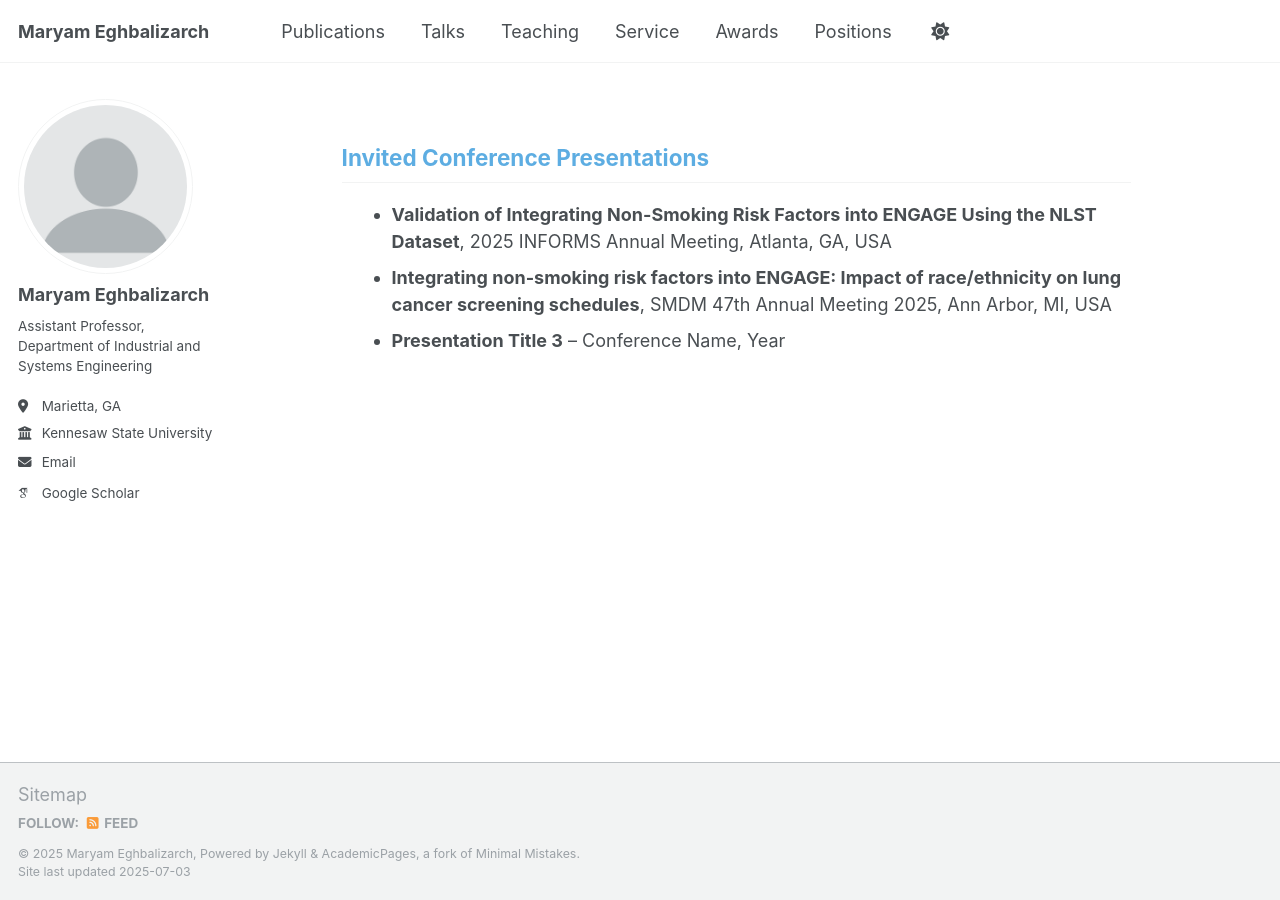
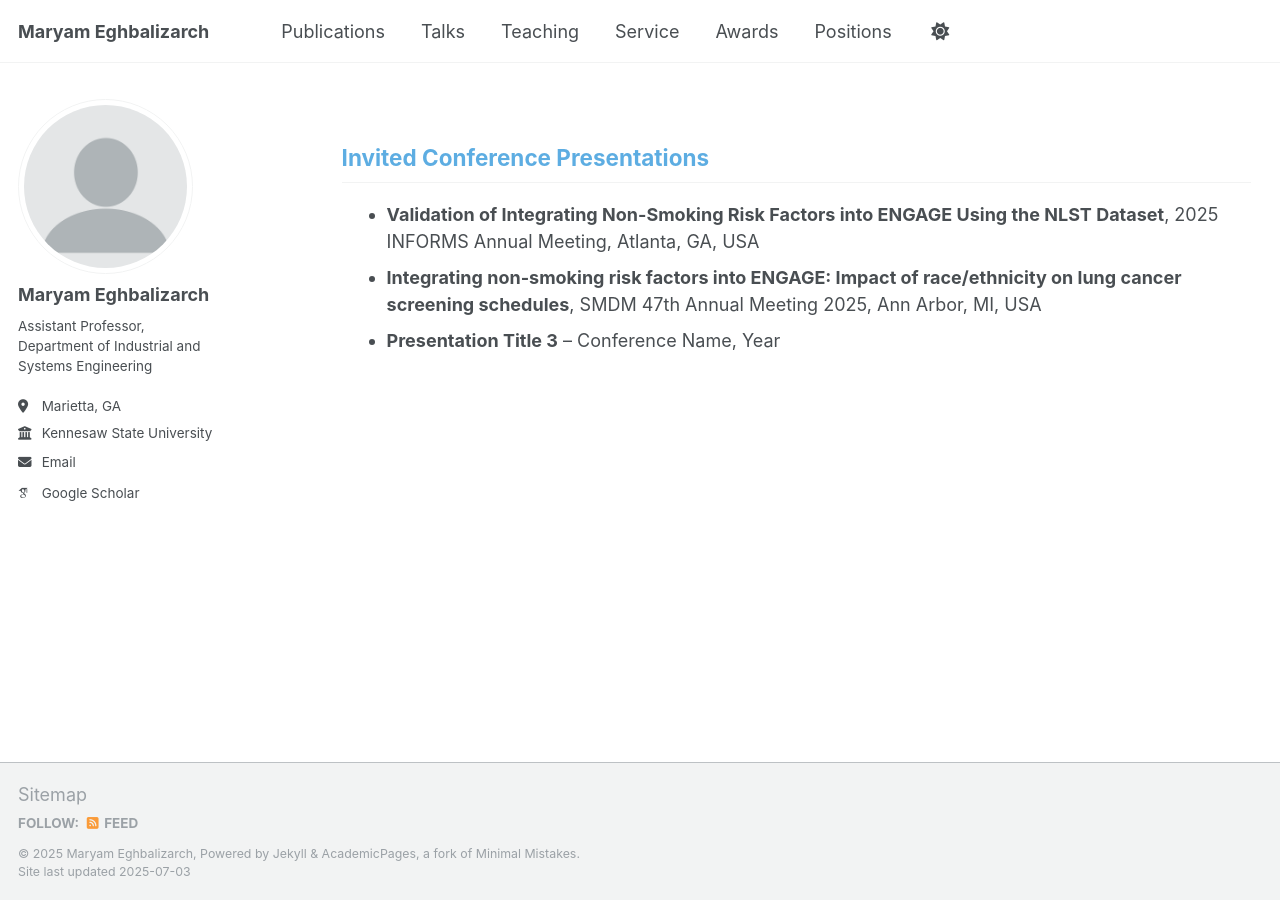
Before and after one commit to meghbalizarch/meghbalizarch.github.io, a Jekyll site: the page built from _pages/talks.html, in a window 1280 px wide. Built offline with Jekyll 4.4.1, drawn with Linux system fonts in a browser that asks for light colours; some web fonts are replaced; a script that is not in the unit is left out.

Commit message:
Update talks.html

```diff
--- a/_pages/talks.html
+++ b/_pages/talks.html
@@ -3,8 +3,8 @@ permalink: /talks/
 author_profile: true
 ---
 
-<h2 style="color:#5dade2; font-weight:bold; margin-left:60px;margin-right:-80px;">Invited Conference Presentations</h2>
-<ul style="margin-left:70px;margin-right:-80px;">
+<h2 style="color:#5dade2; font-weight:bold; margin-left:60px;margin-right:-200px;">Invited Conference Presentations</h2>
+<ul style="margin-left:65px;margin-right:-200px;">
   <li><strong>Validation of Integrating Non-Smoking Risk Factors into ENGAGE Using the NLST Dataset</strong>, 2025 INFORMS Annual Meeting, Atlanta, GA, USA</li>
   <li><strong>Integrating non-smoking risk factors into ENGAGE: Impact of race/ethnicity on lung cancer screening schedules</strong>, SMDM 47th Annual Meeting 2025,
 Ann Arbor, MI, USA</li>
```
